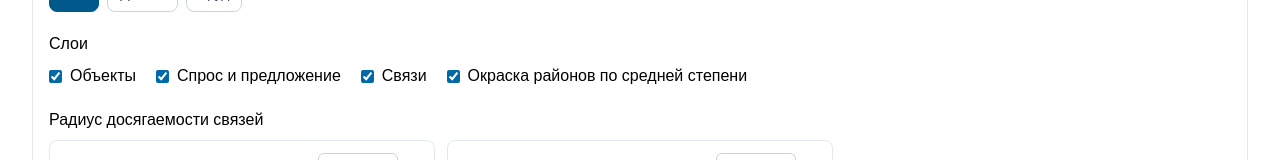
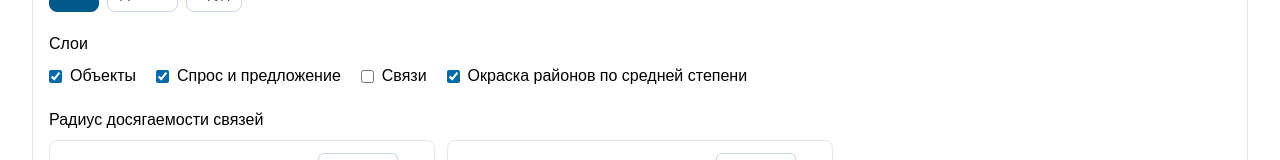
Before and after one commit to DmitriyNikitenko/economic-analysis-app, a React (Vite) app in the folder frontend/: page / in a window 1280 px wide. Shown: the part 215-375 px from the top of the page. Built offline with nearby package versions, Linux system fonts and the light colour scheme; the HTML template or start-up script is replaced by a standard one.

Commit message:
Hide edges layer by default

```diff
--- a/frontend/public/data/layers.config.json
+++ b/frontend/public/data/layers.config.json
@@ -13,7 +13,7 @@
     {
       "id": "edges",
       "label": "Связи",
-      "enabled": true
+      "enabled": false
     },
     {
       "id": "district_degree",
--- a/frontend/src/layers.ts
+++ b/frontend/src/layers.ts
@@ -59,7 +59,7 @@ export const DEFAULT_CONFIG: LayerConfig = {
   layers: [
     { id: "objects", label: "Объекты", enabled: true },
     { id: "roles", label: "Спрос и предложение", enabled: true },
-    { id: "edges", label: "Связи", enabled: true },
+    { id: "edges", label: "Связи", enabled: false },
     {
       id: "district_degree",
       label: "Окраска районов по средней степени",
```
Also changed, not shown: 1 other file (tests, documents, lock files or other folders).
